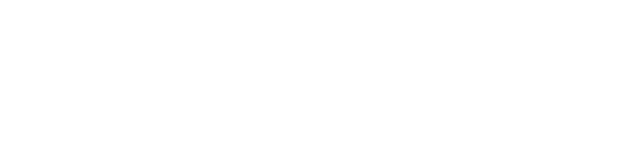
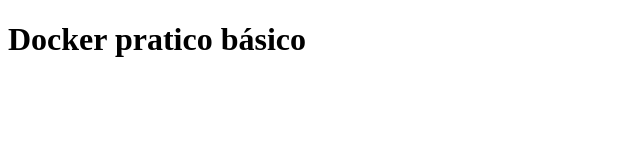
Before and after one commit to leandrosouzauff/estrategia, a plain HTML site: page docker/nginx/index.html in a window 1280 px wide. Shown: the whole page, without its empty margins (0-640 px from the left). Drawn offline with Linux system fonts and the light colour scheme.

Commit message:
Adicionando novo docker file

```diff
--- a/docker/nginx/index.html
+++ b/docker/nginx/index.html
@@ -4,10 +4,11 @@
 <head>
     <meta charset="UTF-8">
     <meta name="viewport" content="width=device-width, initial-scale=1.0">
-    <title>Docker</title>
+    <title>Docker em uso</title>
 </head>
 
 <body>
+    <h1>Docker pratico básico</h1>
 
 </body>
 
```
